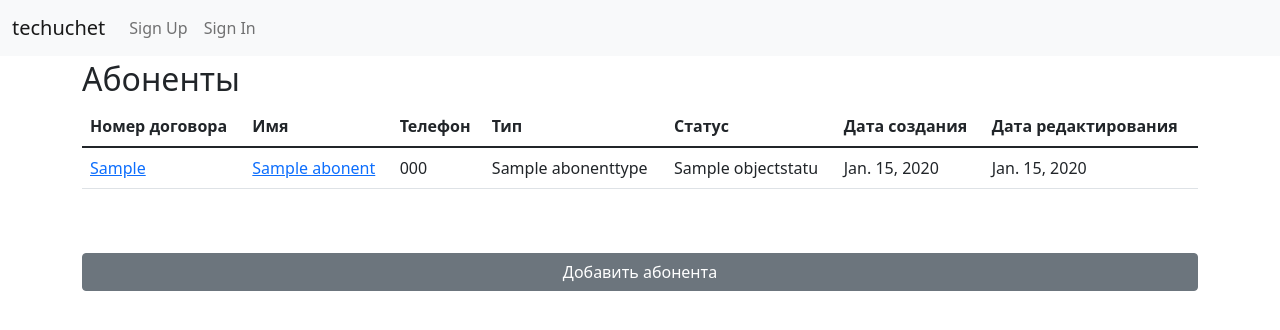
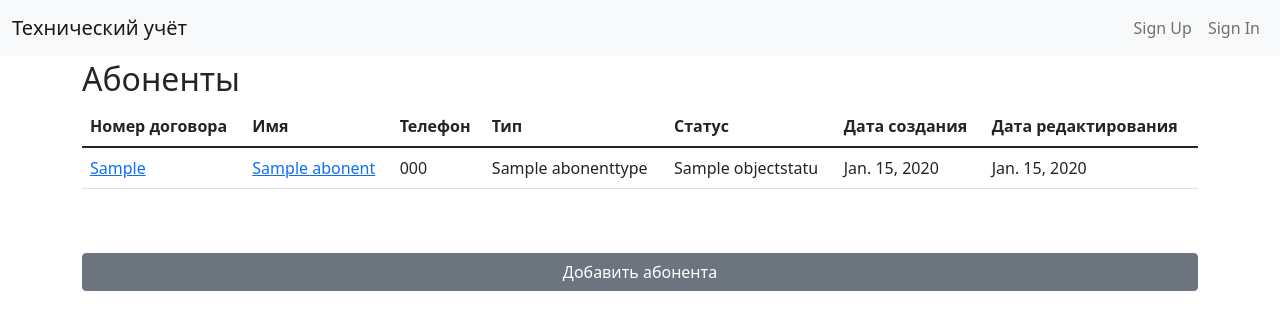
Before and after one commit to ghostforpy/techuchet, a Django app: page /abonents/ in a window 1280 px wide. Shown: the top 330 px of the page. Run offline with Django 4.2, Linux system fonts and the light colour scheme; tables that the repository leaves empty hold one stand-in row (values such as "Sample post"); some libraries are stand-ins or nearby versions.

Commit message:
change base.html

```diff
--- a/techuchet/templates/base.html
+++ b/techuchet/templates/base.html
@@ -42,9 +42,9 @@
           <button class="navbar-toggler navbar-toggler-right" type="button" data-bs-toggle="collapse" data-bs-target="#navbarSupportedContent" aria-controls="navbarSupportedContent" aria-expanded="false" aria-label="Toggle navigation">
             <span class="navbar-toggler-icon"></span>
           </button>
-          <a class="navbar-brand" href="{% url 'home' %}">techuchet</a>
+          <a class="navbar-brand" href="{% url 'home' %}">Технический учёт</a>
 
-          <div class="collapse navbar-collapse" id="navbarSupportedContent">
+          <div class="collapse navbar-collapse justify-content-end" id="navbarSupportedContent">
             <ul class="navbar-nav mr-auto">
               {% comment %} <li class="nav-item active">
                 <a class="nav-link" href="{% url 'abonent-list' %}">Абоненты <span class="visually-hidden">(current)</span></a>
```
